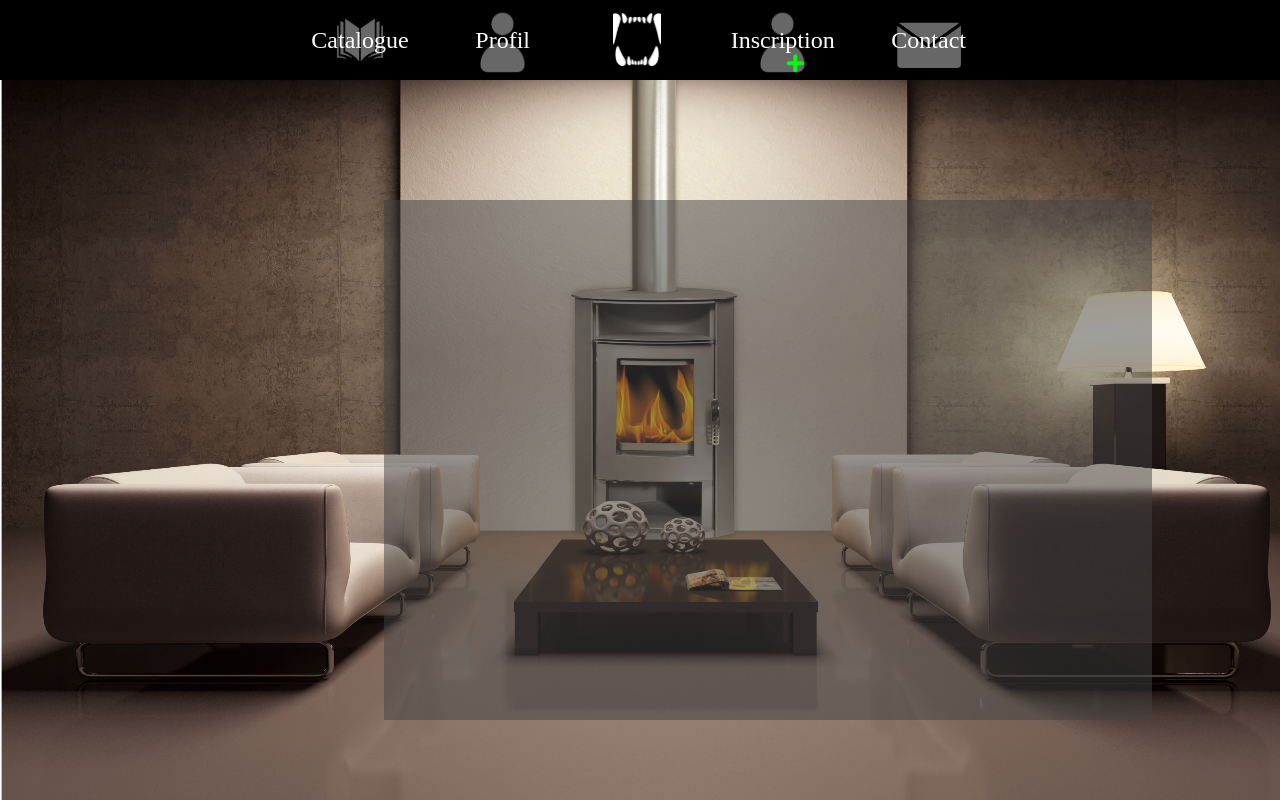
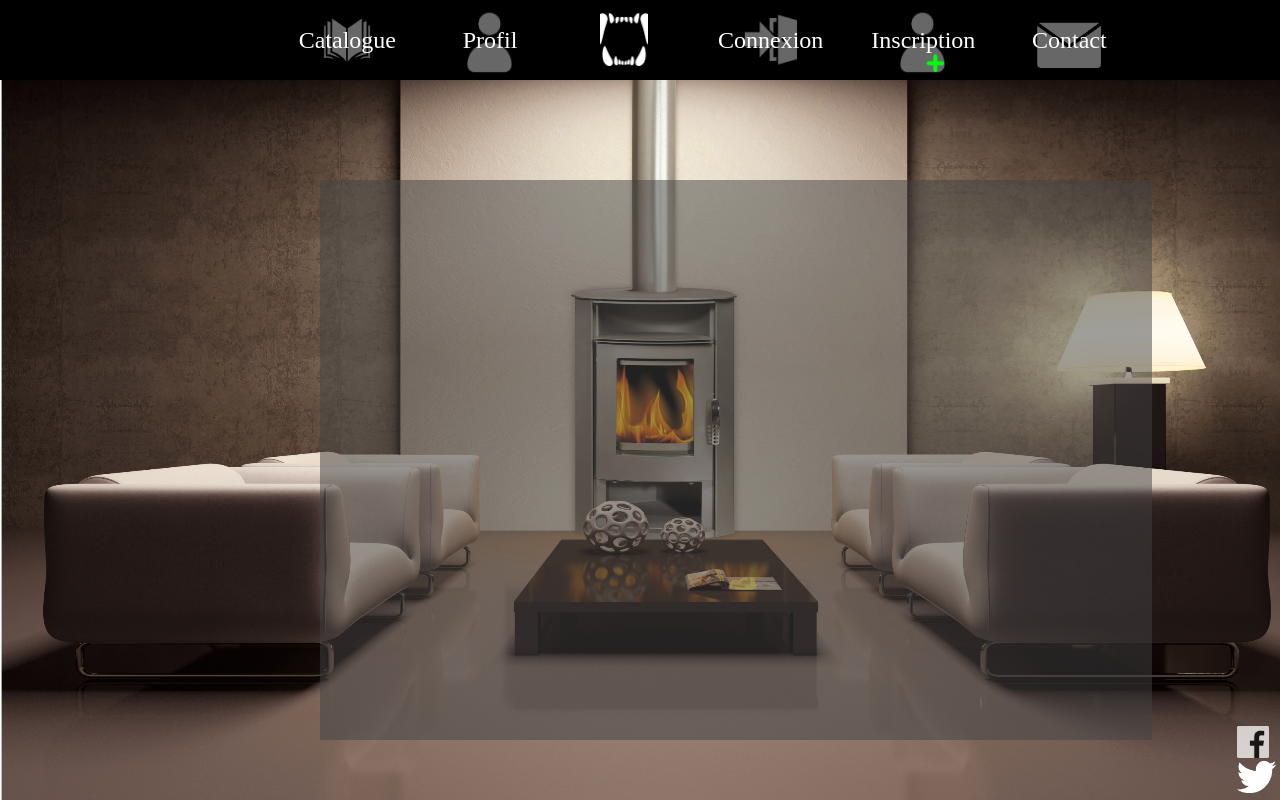
Before and after one commit to YouNesta/transversal, a PHP site: page / in a window 1280 px wide. Run offline with PHP 8.4, Linux system fonts and the light colour scheme; some libraries are stand-ins or nearby versions.

Commit message:
Maj Front V.2 - Transversal Project

```diff
--- a/asset/css/style.css
+++ b/asset/css/style.css
@@ -18,6 +18,7 @@ a{
     .nav ul{
         text-align: center;
         font-size: 3vh;
+        margin-left: 10vw;
     }
         .nav ul>li{
             display: inline-block;
@@ -53,6 +54,10 @@ a{
             .nav li>a[href="index.php#"]{
                 background-image: url("../images/header/Logo.png");
                 background-size: 7vh;
+            }
+            .nav li>a[href="?p=user_login"]{
+                background-image: url("../images/header/userLogin.png");
+                background-size: 8vh;
             }
 
 .wrapper{
@@ -92,8 +97,8 @@ a{
 
 }
 #contentWL{
-    height: 90vh;
-    width: 20vw;
+    height: 80vh;
+    width: 18vw;
 
     opacity: 0;
     margin-bottom: 10vh;
@@ -103,10 +108,10 @@ a{
     margin:0;
     padding: 0;
     position: absolute;
-    top: 25vh;
-    left: 30vw;
-    height: 65vh;
-    width: 60vw;
+    top: 22.5vh;
+    left: 25vw;
+    height: 70vh;
+    width: 65vw;
 }
     .wrapperRight form[action="?p=user_login"]{
         margin-top: 20vh;
@@ -132,7 +137,7 @@ a{
     border-width: 1vh 1vw ;
     border-style: solid;
     border-color: #d6d69b;
-    height: 12.5vh;
+    height: 10vh;
     width: 58vw;
     background-color: #fdfdb5;
     color: black;
@@ -141,27 +146,19 @@ a{
     overflow: hidden;
 }
 .flashBag[role="0"]{
-    top: 10vh;
-    clear: both;
-    left: 30vw;
-    position: absolute;
-    border-width: 1vh 1vw ;
-    border-style: solid;
-    border-color: #d6d69b;
-    height: 12.5vh;
-    width: 58vw;
-    background-color: #fdfdb5;
-    color: black;
-    font-size: 4vh;
-    text-align: center;
-    overflow: scroll;
-
+    color: #003300;
 }
 .flashBag[role="1"]{
-    border-color: #d6d69b;
     color: red;
 }
 .flashBag[role="3"]{
-    border-color: #d6d69b;
     color: #000000;
 }
+#footer{
+    position: absolute;
+    bottom: 0.5vh;
+    right: 0.5vh;
+}
+#footer img{
+    height: 4vh;
+}
--- a/asset/js/script.js
+++ b/asset/js/script.js
@@ -20,7 +20,7 @@
             });
         });
         $('.wrapperLeft').animate({
-            width:"20vw"
+            width:"18vw"
         }, 1000);
     }else{
         $("#contentWL>img").attr('src','asset/images/contentWL/'+anchor+'.png')
@@ -32,7 +32,7 @@
             }
         });
         $('.wrapperLeft').animate({
-            width:"20vw"
+            width:"18vw"
         }, 1000);
         $( "#contentWL").animate({
             opacity:"100"
--- a/src/Website/View/Body/footer.html.php
+++ b/src/Website/View/Body/footer.html.php
@@ -7,6 +7,11 @@
  */
 ?>
 </div>
+<div id="footer"> <ul>
+        <li><a href="http://facebook.fr"><img src="asset/images/footer/facebook.png" alt=""/></a></li>
+        <li><a href="twitter.fr"><img src="asset/images/footer/twitter.png" alt=""/></a></li>
+    </ul>
+</div>
 </div>
 </body>
 </html>
--- a/src/Website/View/Body/header.html.php
+++ b/src/Website/View/Body/header.html.php
@@ -24,7 +24,7 @@
         <li><a id="catalog" href="#">Catalogue</a></li>
         <li><a id="profil" href="#">Profil</a></li> <!-- href="?p=show_profilUser" -->
         <li><a href="index.php#"></a></li>
-        <?php if(isset($_SESSION['user'])) {echo '<li><a href="?p=user_logout">Deconnexion</a></li>';}else{echo '<li><a href="?p=show_addUser">Inscription</a></li>';}?>
+        <?php if(isset($_SESSION['user'])) {echo '<li><a href="?p=user_logout">Deconnexion</a></li>';}else{echo '<li><a href="?p=user_login">Connexion</a></li><li><a href="?p=show_addUser">Inscription</a></li>';}?>
         <li><a href="?p=show_contact">Contact</a></li>
     </ul>
 </div>
--- a/src/Website/View/contentWL/profil.html
+++ b/src/Website/View/contentWL/profil.html
@@ -1,8 +1,7 @@
 
 <h2>Profile</h2>
 <ul>
-    <li><a href="?p=user_login">Connexion</a></li>
     <li><a href="?p=show_profilUser">Profile</a></li>
     <li><a href="#">Panier</a></li>
-
+    <li><a href="#"></a></li>
 </ul>
```
Also changed, not shown: README.md, asset/images/footer/facebook.png (added), asset/images/footer/twitter.png (added), asset/images/header/userLogin.png (added).
